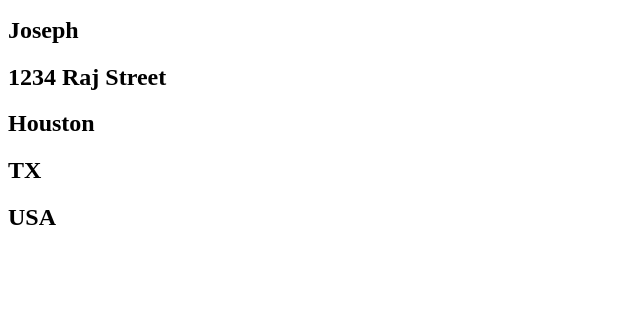
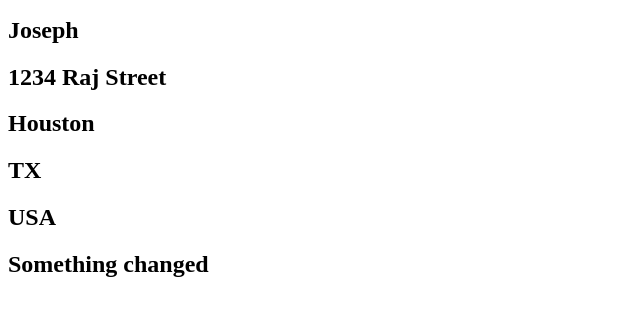
Before and after one commit to rajtjoseph/WebApp101, a plain HTML site: page angular/page2.html in a window 1280 px wide. Shown: the part 256-572 px from the top of the page, without its empty margins (0-641 px from the left). Drawn offline with nearby package versions, Linux system fonts and the light colour scheme.

```diff
--- a/angular/page2.html
+++ b/angular/page2.html
@@ -20,6 +20,8 @@
 	  <h2>{{student.State}}</h2>
 	  <h2>{{student.Country}}</h2>
 
+
     </div>
+	  <h2>Something changed </h2>
   </body>
 </html>
```
